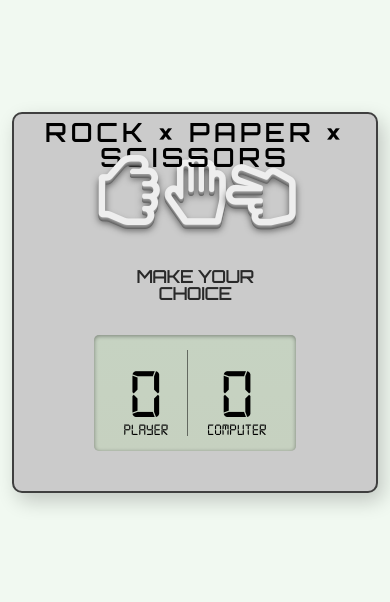
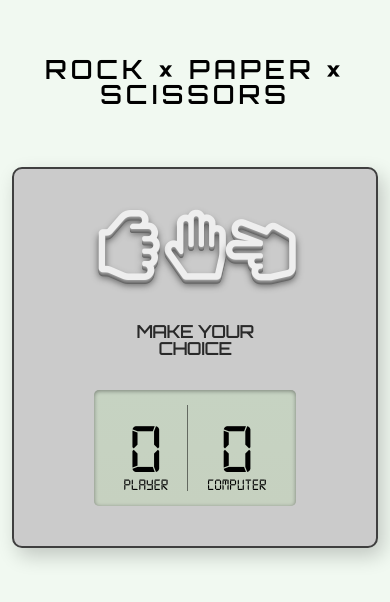
Before and after one commit to shanesc/rock-paper-scissors, a plain HTML site: page index.html in a window 390 px wide. Shown: the part 120-722 px from the top of the page. Drawn offline with Linux system fonts and the light colour scheme.

Commit message:
Change body and header styling for mobile

```diff
--- a/css/style.css
+++ b/css/style.css
@@ -18,7 +18,7 @@ body {
 }
 
 body {
-  height: 100vh;
+  min-height: 100vh;
   background-color: rgb(241, 249, 241);
   padding: 2rem;
   text-align: center;
@@ -27,9 +27,7 @@ body {
 }
 
 .header {
-  position: absolute;
-  top: 22rem;
-  padding: inherit;
+  margin-bottom: 6rem;
   font-size: 2.5rem;
   text-transform: uppercase;
   letter-spacing: .5rem;
```
